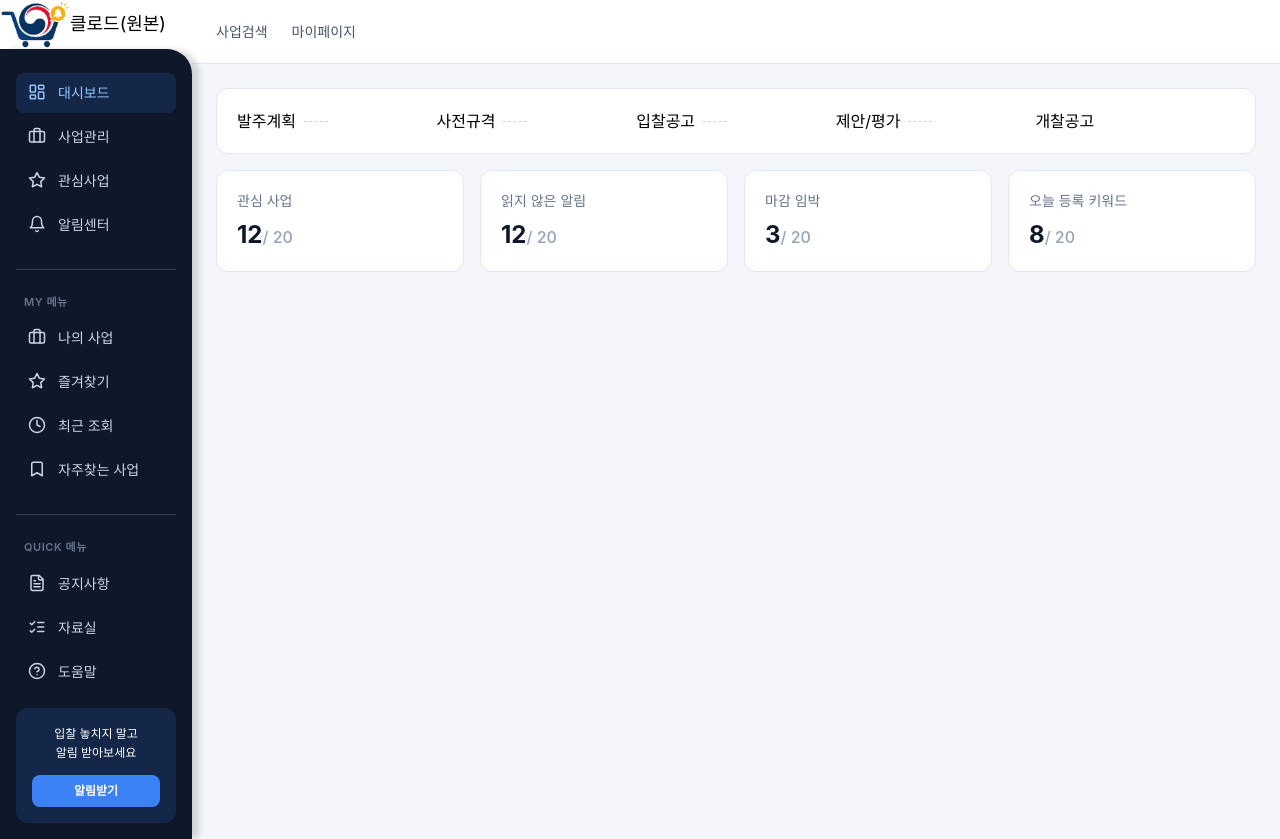
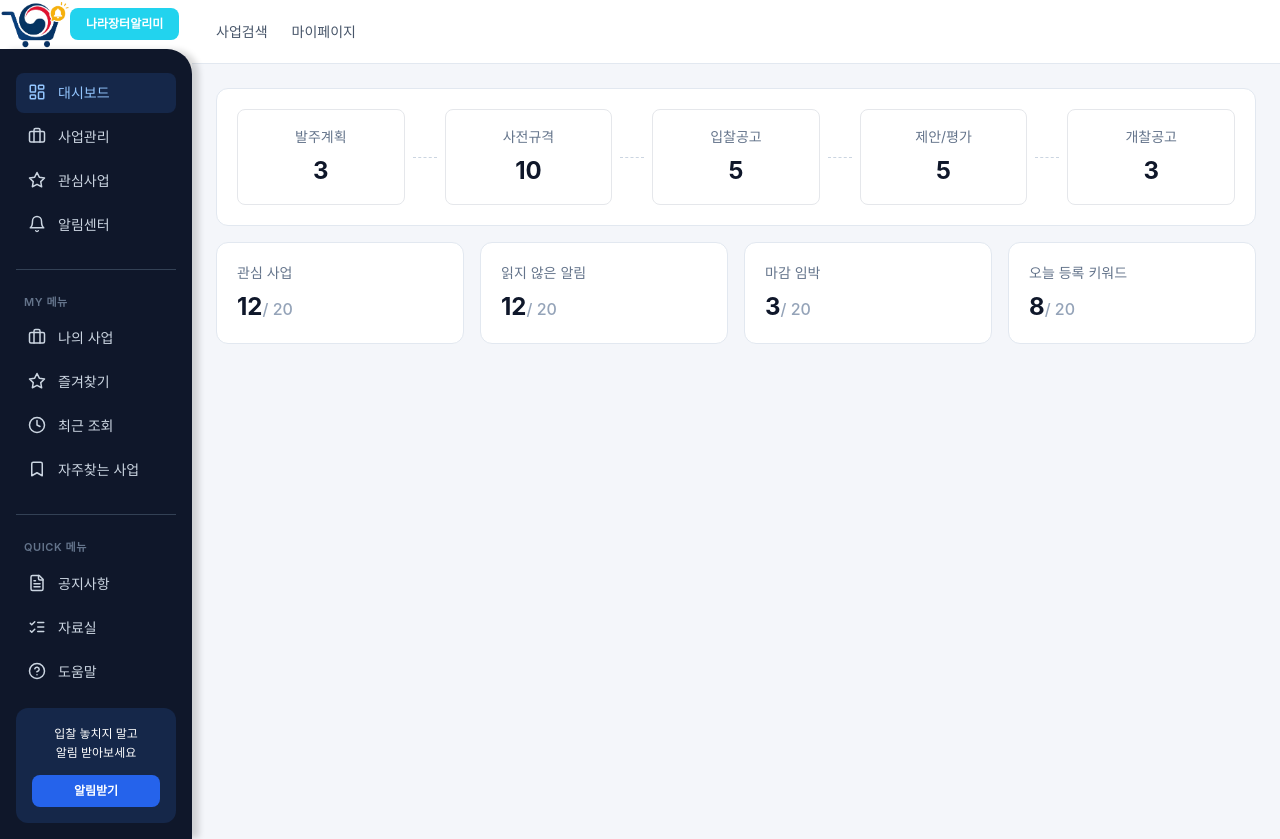
Before and after one commit to Elelero/nara-market-alert-app, a React (Vite) app: page / in a window 1280 px wide. Built offline with nearby package versions, Linux system fonts and the light colour scheme.

Commit message:
공통 컴포넌트 버튼 추가 및 대시보드 수정

```diff
--- a/src/components/common/Button.tsx
+++ b/src/components/common/Button.tsx
@@ -1,3 +1,45 @@
 /***********************************************************************
  * @description: 공통 Button 컴포넌트
  **********************************************************************/
+interface ButtonProps {
+  children: React.ReactNode;
+  onClick?: () => void;
+  variant?: "primary" | "secondary" | "danger" | "light" | "dark";
+  size?: "sm" | "md" | "lg";
+  disabled?: boolean;
+  type?: "button" | "submit" | "reset";
+}
+
+const Button = ({
+  children,
+  onClick,
+  variant = "primary",
+  size = "md",
+  disabled = false,
+  type = "button",
+}: ButtonProps) => {
+  const baseStyle =
+    "w-full bg-blue-500 hover:bg-blue-700 transition-colors text-white text-xs font-semibold py-2 rounded-lg transition disabled:opacity-50 disabled:cursor-not-allowed";
+
+  const variantStyle = {
+    primary: "bg-blue-600 text-white hover:bg-blue-700",
+    secondary: "bg-cyan-400 hover:bg-cyan-700",
+    danger: "bg-red-600 text-white hover:bg-red-700",
+    light: "bg-slate-100 hover:bg-slate-400",
+    dark: "bg-slate-600 text-white hover:bg-slate-700",
+  };
+
+  const sizeStyle = {
+    sm: "px-3 py-1.5 text-sm",
+    md: "px-4 py-2 text-base",
+    lg: "px-6 py-3 text-lg",
+  };
+
+  return (
+    <button type={type} onClick={onClick} disabled={disabled} className={`${baseStyle} ${variantStyle[variant]} ${sizeStyle[size]}`}>
+      {children}
+    </button>
+  );
+};
+
+export default Button;
--- /dev/null
+++ b/src/components/common/Input.tsx
@@ -0,0 +1,3 @@
+/***********************************************************************
+ * @description: 공통 Input 컴포넌트
+ **********************************************************************/
--- a/src/components/layout/Header.tsx
+++ b/src/components/layout/Header.tsx
@@ -10,10 +10,20 @@ const Header = () => {
 
     return (
         <header className="flex h-16 items-center justify-between border-b border-slate-200 bg-white px-6">
+            {/* Head Menus */}
             <nav className="flex items-center gap-6 text-sm font-medium text-slate-600">
                 <a className={`${activeHead} `} onClick={onClickHead}>사업검색</a>
                 <a className="" onClick={onClickHead}>마이페이지</a>
             </nav>
+
+            {/* Search & On/Off Toggle & Alert, Login */}
+            <div className="flex items-center gap-4">
+                {/* Search Input */}
+                <div>
+
+                </div>
+
+            </div>
         </header>
     )
 }
--- a/src/components/layout/Sidebar.tsx
+++ b/src/components/layout/Sidebar.tsx
@@ -13,6 +13,7 @@ import {
 import logo from "@images/logo.png";
 import { useState } from "react";
 import { useNavigate } from "react-router-dom";
+import Button from "@components/common/Button";
 
 // 사이드바 메인 메뉴
 const mainMenu = [
@@ -97,7 +98,7 @@ const Sidebar = () => {
       <div className="flex items-center">
         <img src={logo} width={70} />
         <span className="text-lg">
-          <button onClick={() => navigate("/origin")}>클로드(원본)</button>
+          <Button variant="secondary" onClick={() => navigate("/origin")}>나라장터알리미</Button>
         </span>
       </div>
 
@@ -134,9 +135,7 @@ const Sidebar = () => {
               <br />
               알림 받아보세요
             </p>
-            <button className="w-full bg-blue-500 hover:bg-blue-700 transition-colors text-white text-xs font-semibold py-2 rounded-lg">
-              알림받기
-            </button>
+            <Button variant="primary">알림받기</Button>
           </div>
         </div>
       </div>
--- a/src/data/homeData.ts
+++ b/src/data/homeData.ts
@@ -3,17 +3,17 @@
  * <cf. 수치(Number) 데이터는 제거할 예정>
  **********************************************/
 
-import type { AlertItem, DDayItem, DonutSlice, PipelineStage, ProjectItem, StatCardData } from '../types/types'
+import type { AlertItem, DDayItem, DonutSlice, PipelineStage, ProjectItem, StatCards } from '../types/types'
 
 export const pipelineStages: PipelineStage[] = [
-  { id: 'plan', label: '발주계획', active: true },
-  { id: 'preview', label: '사전규격', active: true },
-  { id: 'notice', label: '입찰공고', active: true },
-  { id: 'proposal', label: '제안/평가', active: false },
-  { id: 'result', label: '개찰공고', active: false },
+  { id: 'plan', label: '발주계획', active: true, value: 3 },
+  { id: 'preview', label: '사전규격', active: true, value: 10 },
+  { id: 'notice', label: '입찰공고', active: true, value: 5 },
+  { id: 'proposal', label: '제안/평가', active: false, value: 5 },
+  { id: 'result', label: '개찰공고', active: false, value: 3 },
 ]
 
-export const statCards: StatCardData[] = [
+export const statCards: StatCards[] = [
   { id: 'interest', label: '관심 사업', value: 12, total: 20 },
   { id: 'unread', label: '읽지 않은 알림', value: 12, total: 20 },
   { id: 'deadline', label: '마감 임박', value: 3, total: 20},
--- a/src/pages/Home/Home.tsx
+++ b/src/pages/Home/Home.tsx
@@ -9,16 +9,10 @@ const Home = () => {
   return (
     <div>
       {/* [1행] 관심 파이프라인 영역 */}
-      <div className="grid grid-cols-1 gap-4">
-        <div className="col-span-2 space-y-4">
-          <PipelineFlowSection stages={pipelineStages} />
-        </div>
-      </div>
+      <PipelineFlowSection stages={pipelineStages} />
 
       {/* [2행] 통계 영역 */}
-      <div className="mt-4 grid grid-cols-4 gap-4">
-        {statCards.map((card) => <StatCardSection key={card.id} {...card} />)}
-      </div>
+      <StatCardSection cards={statCards} />
     </div>
   );
 };
--- a/src/pages/Home/PipelineFlowSection.tsx
+++ b/src/pages/Home/PipelineFlowSection.tsx
@@ -2,6 +2,7 @@
  * @description: 사용자의 관심 사업을 파이프라인으로 보여주는 영역
  **********************************************************************/
 
+import { Fragment } from "react/jsx-runtime";
 import { PipelineStage } from "../../types/types";
 
 type PipelineFlowProps = { stages: PipelineStage[] };
@@ -11,12 +12,15 @@ const PipelineFlowSection = ({ stages }: PipelineFlowProps) => {
       <div className="card">
         <div className="flex items-center">
           {stages.map((stage, idx) => (
-          <div key={stage.id} className="flex flex-1 items-center">
-            <div>{stage.label}</div>
+            <Fragment key={stage.id}>
+              <div className="flex size-24 flex-1 flex-col items-center justify-center rounded-lg border">
+                <p className="text-sm text-slate-500">{stage.label}</p>
+                <p className="mt-2 text-2xl font-bold text-slate-900">{stage.value}</p>
+              </div>
               {idx < stages.length - 1 && (
                 <div className="mx-2 h-px w-6 flex-shrink-0 border-t border-dashed border-slate-300"></div>
               )}
-          </div>
+            </Fragment>
           ))}
         </div>
       </div>
--- a/src/pages/Home/StatCardSection.tsx
+++ b/src/pages/Home/StatCardSection.tsx
@@ -2,21 +2,24 @@
  * @description: 사용자의 관심 사업 통계 수치를 카드로 간략하게 보여주는 영역
  **********************************************************************/
 
-interface StatCards {
-  id: string;
-  label: string;
-  value: number;
-  total: number;
-}
+import { StatCards } from "../../types/types";
 
-const StatCardSection = (statCard: StatCards) => {
+type StatCardProp = { cards: StatCards[] };
+
+const StatCardSection = ({ cards }: StatCardProp) => {
   return (
-    <div key={statCard.id} className="card">
-      <p className="mb-2 text-sm text-slate-500">{statCard.label}</p>
-      <p className="text-2xl font-bold text-slate-900">
-        {statCard.value}
-        <span className="text-base font-medium text-slate-400">/ {statCard.total}</span>
-      </p>
+    <div className="mt-4 grid grid-cols-4 gap-4">
+      {cards.map((card) => (
+        <div key={card.id} className="card">
+          <p className="mb-2 text-sm text-slate-500">{card.label}</p>
+          <p className="text-2xl font-bold text-slate-900">
+            {card.value}
+            <span className="text-base font-medium text-slate-400">
+              / {card.total}
+            </span>
+          </p>
+        </div>
+      ))}
     </div>
   );
 };
--- a/src/types/types.ts
+++ b/src/types/types.ts
@@ -8,9 +8,10 @@ export interface PipelineStage {
   id: string
   label: string
   active?: boolean
+  value: number
 }
 
-export interface StatCardData {
+export interface StatCards {
   id: string
   label: string
   value: number
--- a/tsconfig.json
+++ b/tsconfig.json
@@ -19,7 +19,8 @@
     // 경로 별칭지정
     "types": ["node"],
     "paths": {
-      "@images/*": ["./src/assets/images/*"]
+      "@images/*": ["./src/assets/images/*"], // 이미지 경로
+      "@components/*": ["./src/components/*"], // 컴포넌트 경로
     }
 
   },
--- a/vite.config.ts
+++ b/vite.config.ts
@@ -13,6 +13,7 @@ export default defineConfig({
   resolve: {
     alias: {
       "@images": path.resolve(__dirname, "./src/assets/images"),
+      "@components": path.resolve(__dirname, "./src/components"),
     },
   },
 })
```
Lines whose indentation alone changed are shown as unchanged.
